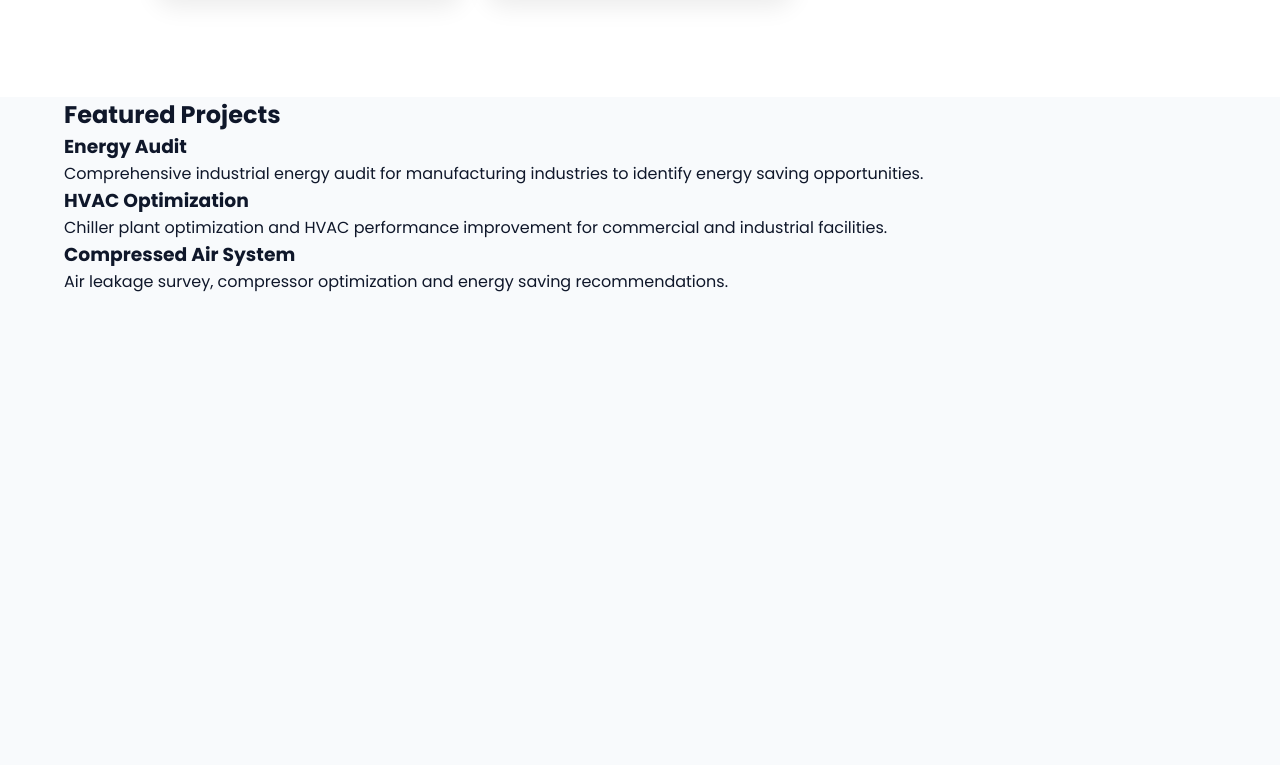
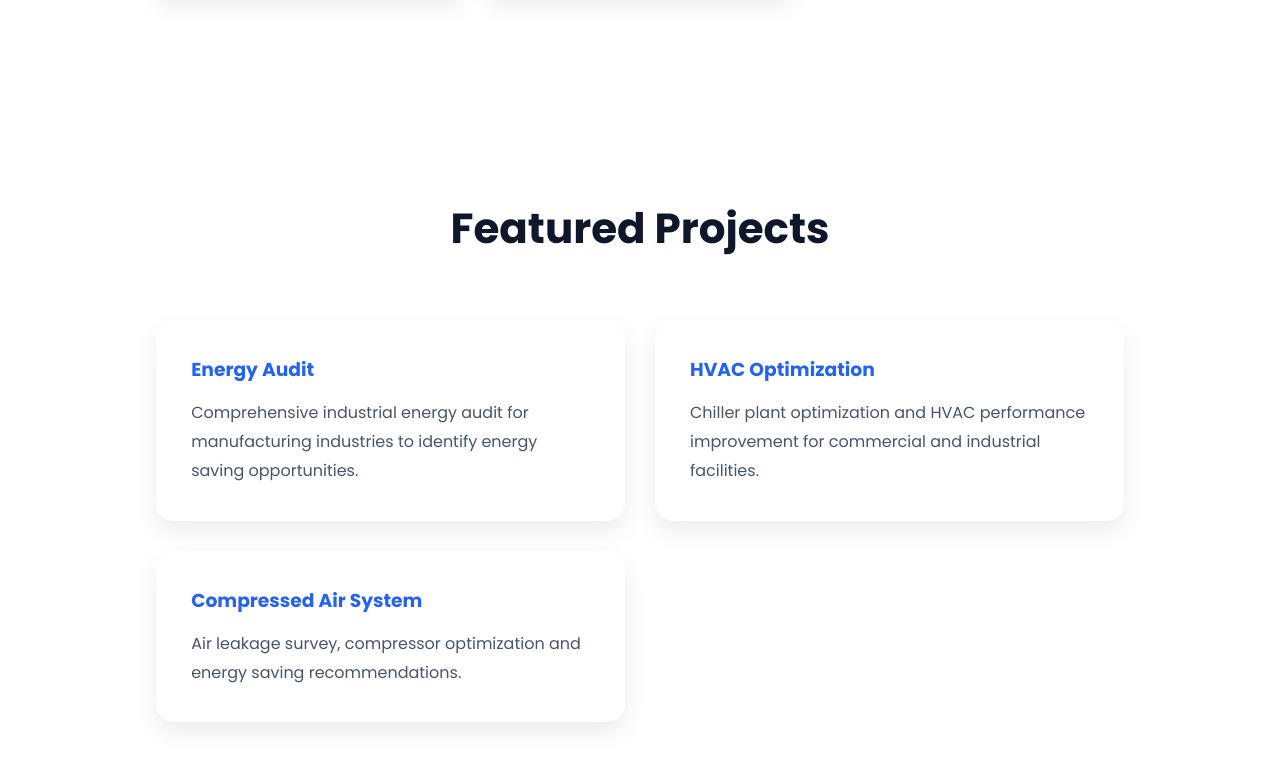
Before and after one commit to solankivasantsinh/solankivasantsinh.github.io, a plain HTML site: page index.html in a window 1280 px wide. Shown: the part 2801-3566 px from the top of the page. Before the commit the page ends 3095 px from the top, so only its background shows below. Drawn offline with Linux system fonts and the light colour scheme.

Commit message:
Add Projects section
Added styles for projects section including layout and card design.

```diff
--- a/style.css
+++ b/style.css
@@ -450,3 +450,45 @@ display:none;
     border-color:#38BDF8;
     color:#2563EB;
 }
+/* ===========================
+   PROJECTS
+=========================== */
+
+.projects{
+    padding:100px 8%;
+    background:#ffffff;
+}
+
+.projects h2{
+    text-align:center;
+    font-size:42px;
+    margin-bottom:60px;
+}
+
+.project-grid{
+    display:grid;
+    grid-template-columns:repeat(auto-fit,minmax(320px,1fr));
+    gap:30px;
+}
+
+.project-card{
+    background:white;
+    padding:35px;
+    border-radius:18px;
+    box-shadow:0 10px 25px rgba(0,0,0,.08);
+    transition:.3s;
+}
+
+.project-card:hover{
+    transform:translateY(-10px);
+}
+
+.project-card h3{
+    color:#2563EB;
+    margin-bottom:15px;
+}
+
+.project-card p{
+    color:#475569;
+    line-height:1.8;
+}
```
